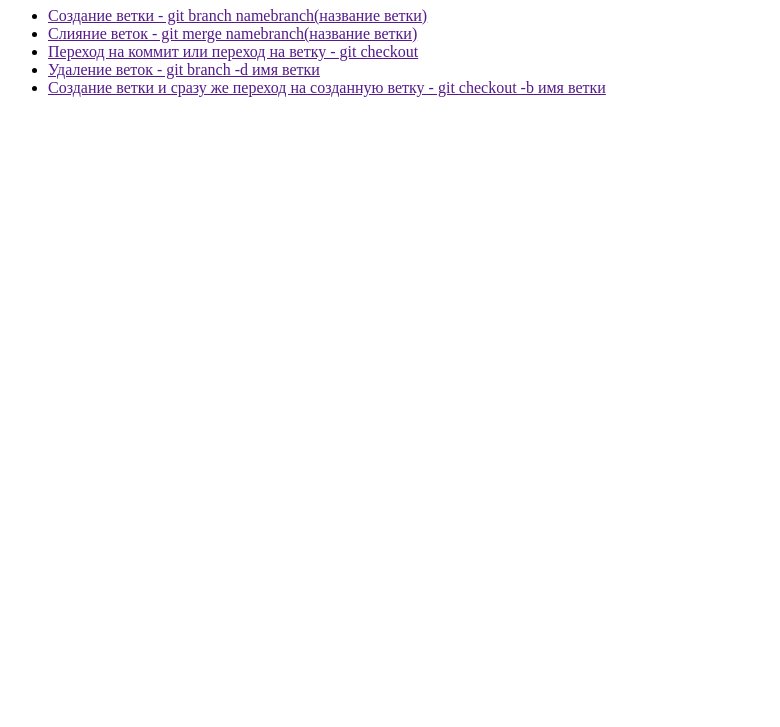
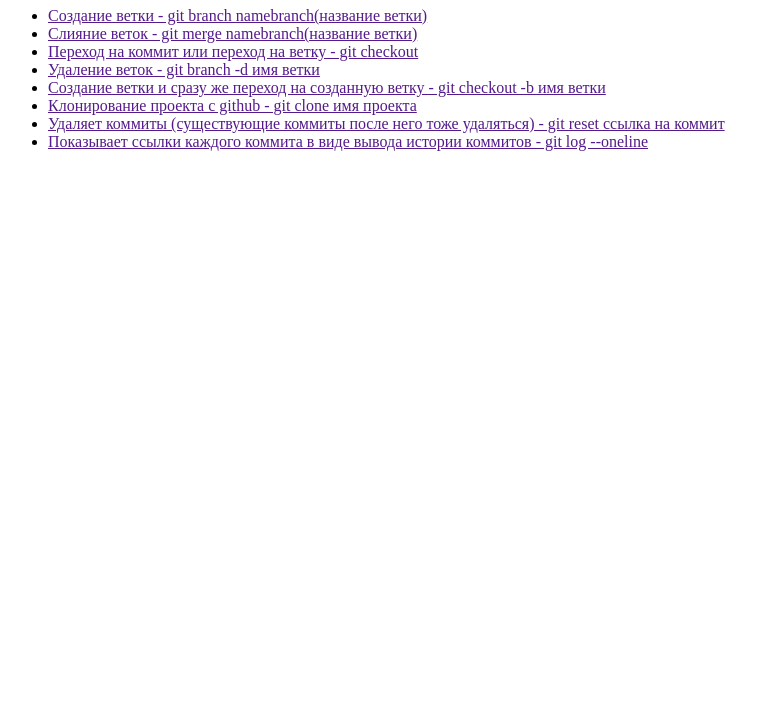
Before and after one commit to naziradenushka/12-30git, a plain HTML site: page index.html in a window 1280 px wide. Shown: the part 73-800 px from the top of the page, without its empty margins (0-780 px from the left). Drawn offline with Linux system fonts and the light colour scheme.

Commit message:
Update index.html

```diff
--- a/index.html
+++ b/index.html
@@ -14,6 +14,9 @@
         <li><a href="">Переход на коммит или переход на ветку - git checkout</a></li>
         <li><a href="">Удаление веток - git branch -d имя ветки</a></li>
         <li><a href="">Создание ветки и сразу же переход на созданную ветку - git checkout -b имя ветки</a></li>
+        <li><a href="">Клонирование проекта с github - git clone имя проекта</a></li>
+        <li><a href="">Удаляет коммиты (существующие коммиты после него тоже удаляться) - git reset ссылка на коммит</a></li>
+        <li><a href="">Показывает ссылки каждого коммита в виде вывода истории коммитов - git log --oneline</a></li>
     </ul>
 </body>
 </html>
```
